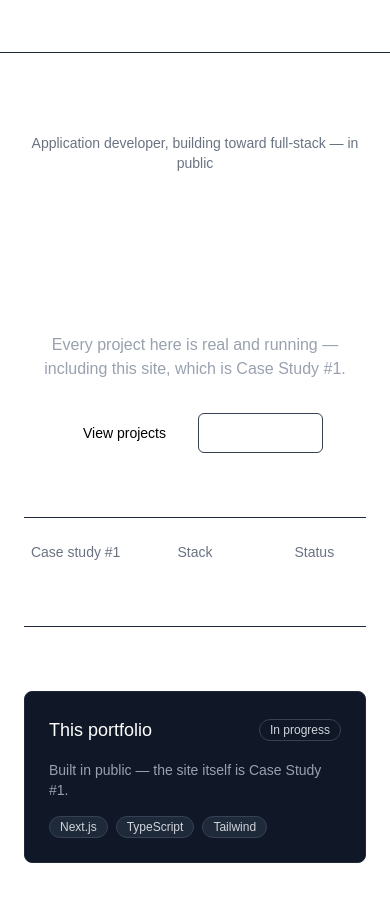
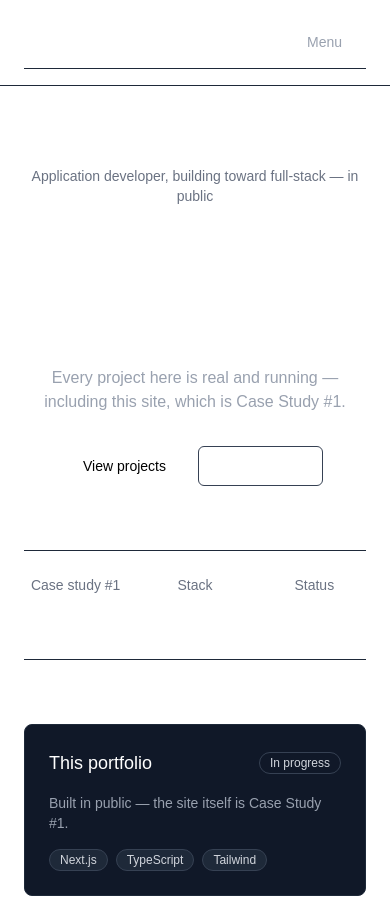
Before and after one commit to ppoiipy/portfolio, a Next.js app: page / in a window 390 px wide. Shown: the top 898 px of the page. Built offline with nearby package versions, Linux system fonts and the light colour scheme.

Commit message:
fix: add mobile navigation menu

```diff
--- a/components/ui/Navbar/index.tsx
+++ b/components/ui/Navbar/index.tsx
@@ -1,3 +1,6 @@
+"use client";
+
+import { useState } from "react";
 import Link from "next/link";
 
 const links = [
@@ -8,11 +11,16 @@ const links = [
 ];
 
 export function Navbar() {
+  const [open, setOpen] = useState(false);
+
   return (
+    <nav className="border-b border-gray-800 px-6 py-4">
       <nav className="flex items-center justify-between border-b border-gray-800 px-6 py-4">
         <Link href="/" className="text-sm font-medium text-white">
-        yourname
+          Natthakorn
         </Link>
+
+        {/* Desktop Links */}
         <div className="hidden gap-6 text-sm text-gray-400 sm:flex">
           {links.map((link) => (
             <Link
@@ -24,6 +32,33 @@ export function Navbar() {
             </Link>
           ))}
         </div>
+
+        {/* Mobile Button */}
+        <button
+          onClick={() => setOpen(!open)}
+          className="text-sm text-gray-400 sm:hidden"
+          aria-label={`${open ? "Close" : "Open"} menu`}
+          aria-expanded={open}
+        >
+          {open ? "Close" : "Menu"}
+        </button>
+      </nav>
+
+      {/* Mobile dropdown */}
+      {open && (
+        <div className="mt-4 flex flex-col gap-4 text-sm text-gray-400 sm:hidden">
+          {links.map((link) => (
+            <Link
+              key={link.href}
+              href={link.href}
+              onClick={() => setOpen(false)}
+              className="text-sm text-gray-400 transition-colors hover:text-white"
+            >
+              {link.label}
+            </Link>
+          ))}
+        </div>
+      )}
     </nav>
   );
 }
```
Lines whose indentation alone changed are shown as unchanged.
